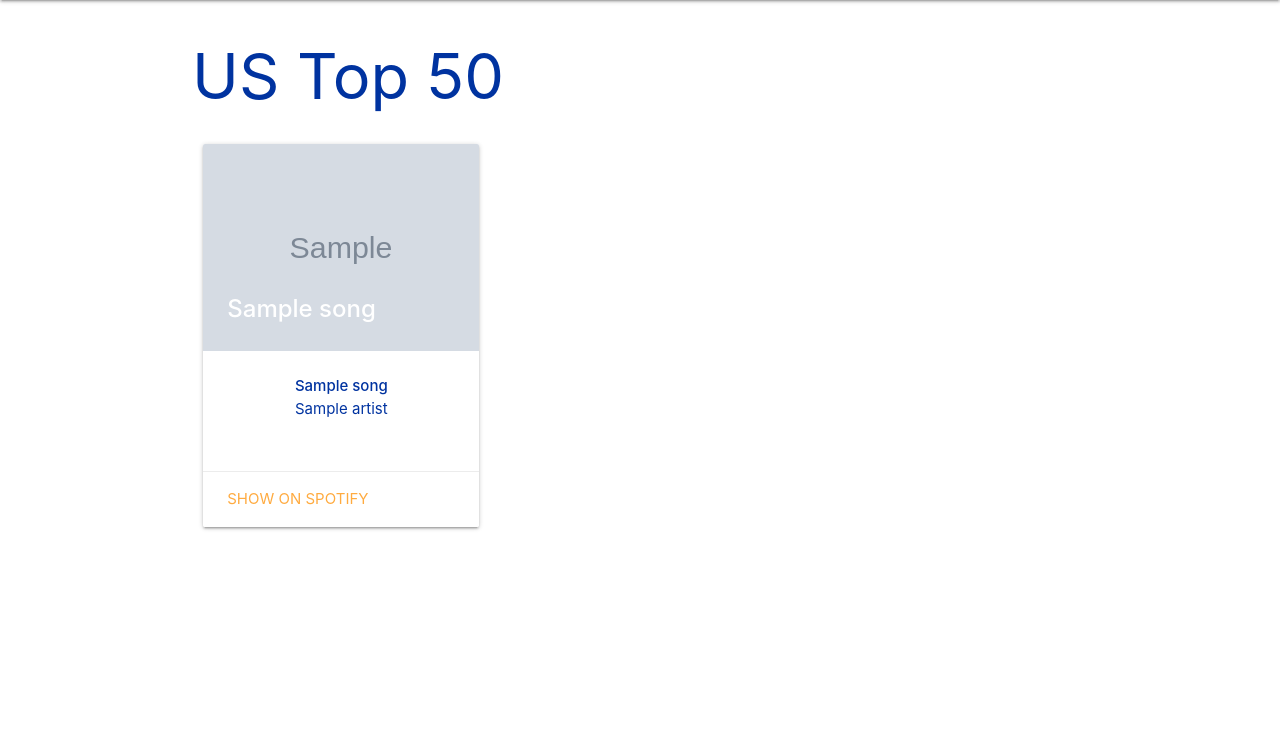
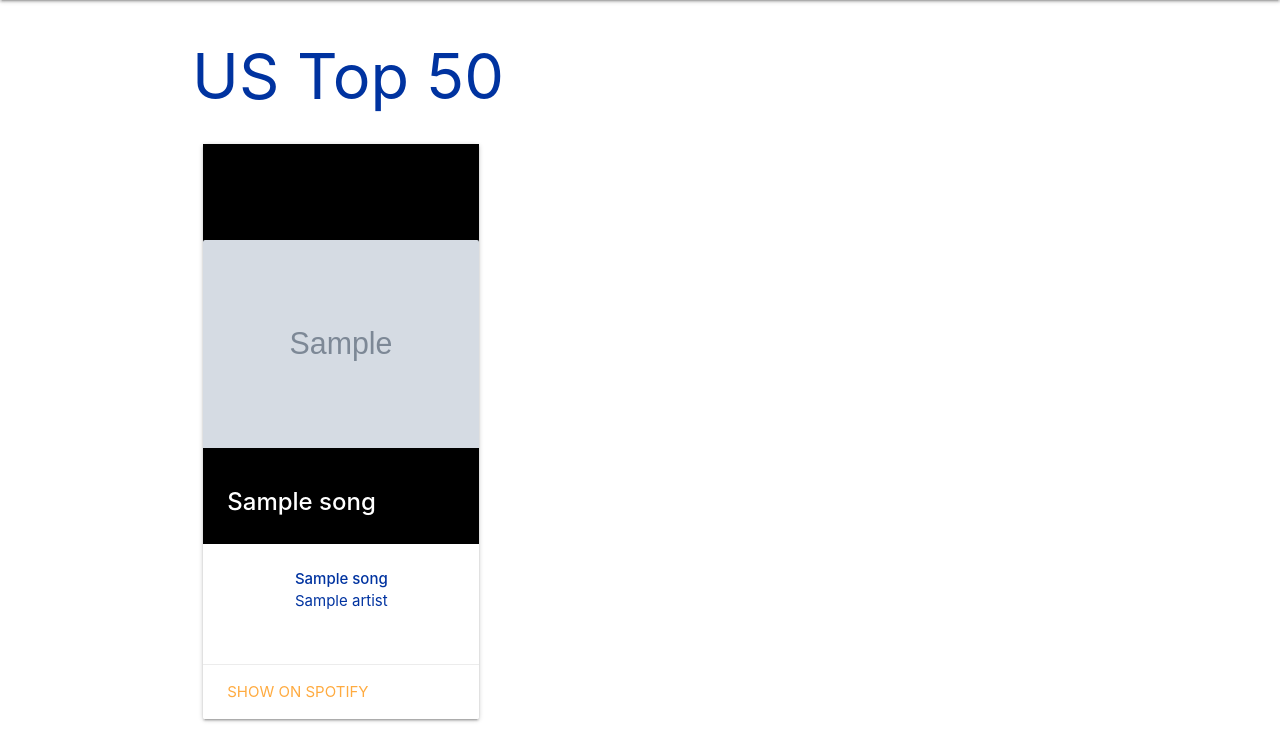
Before and after one commit to hain222/CS498GroupRepo, a Django app: page / in a window 1280 px wide. Shown: the part 64-818 px from the top of the page. Before the commit the page ends 594 px from the top, so only its background shows below. Run offline with Django 3.2, Linux system fonts and the light colour scheme; tables that the repository leaves empty hold one stand-in row (values such as "Sample post"); grey boxes marked "Sample" are stand-in pictures.

Commit message:
Update card formatting to be cleaner

```diff
--- a/django_project/blog/static/blog/css/custom.css
+++ b/django_project/blog/static/blog/css/custom.css
@@ -8,6 +8,17 @@ div h1 {
 
 nav {
   background-color: #0033A0;
+}
+
+.card-image {
+	display: flex;
+	height: 400px;
+	overflow: hidden;
+	background-color: #000;
+}
+
+.card-image img {
+	margin: auto;
 }
 
 .card-content {
```
